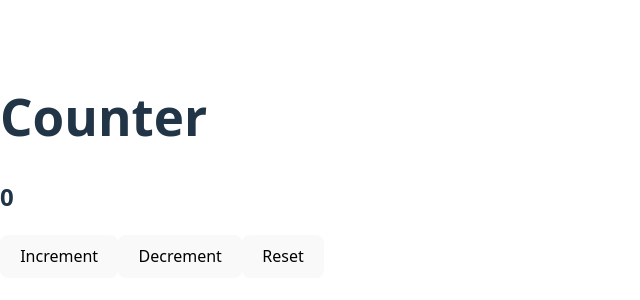
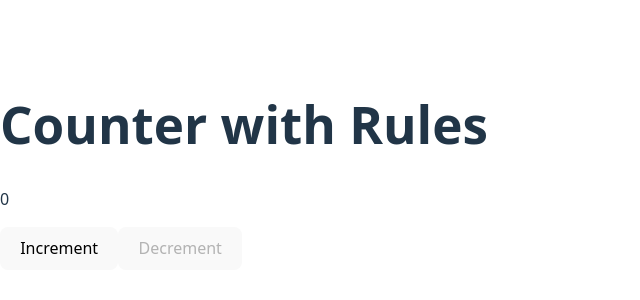
Before and after one commit to jadhavatharva4203/react-2026, a React (Vite) app: page / in a window 1280 px wide. Shown: the part 234-534 px from the top of the page, without its empty margins (0-640 px from the left). Built offline with nearby package versions, Linux system fonts and the light colour scheme.

Commit message:
React Day2: controlled input and bounded counter

```diff
--- a/src/App.jsx
+++ b/src/App.jsx
@@ -1,28 +1,64 @@
+// Input Mirror (Controlled output)
+// import { useState } from "react";
+
+// export default function App() {
+//   const [text, setText] = useState("")
+
+//   function typing(e) {
+//     setText(e.target.value)
+//   }
+
+//   return (
+//     <div>
+//       <h1>Input Mirror</h1>
+//       <input type="text" value={text} onChange={typing}/>
+//       <p>You typed : {text}</p>
+//     </div>
+//   )
+//   }
+
+// Counter with Rule
 import { useState } from "react";
 
 export default function App() {
-  const [count, setCount] = useState(0);
+  const[count, setCount] = useState(0)
+  const[isDisabledInc, setIsDisabledInc] = useState(false);
+  const[isDisabledDec, setIsDisabledDec] = useState(true);
 
   function increment() {
-    setCount(count + 1);
+    if (count < 10) {
+      const next = count + 1;
+      setCount(next);
+      setIsDisabledDec(false)
+      setIsDisabledInc(next >= 10)
+    }
+    else {
+      setIsDisabledDec(false)
+      setIsDisabledInc(true)
+    }
   }
 
   function decrement() {
-    setCount(count - 1);
+    if (count > 0) {
+      const next = count - 1;
+      setCount(next);
+      setIsDisabledDec(next <= 0)
+      setIsDisabledInc(false)
+    }
+    else {
+      setIsDisabledDec(true)
+      setIsDisabledInc(false)
+    }
   }
 
-  function reset() {
-    setCount(0);
-  }
+
 
   return (
     <div>
-      <h1>Counter</h1>
-      <h2>{count}</h2>
-
-      <button onClick={increment}>Increment</button>
-      <button onClick={decrement}>Decrement</button>
-      <button onClick={reset}>Reset</button>
+      <h1>Counter with Rules</h1>
+      <p>{count}</p>
+      <button type="button" disabled={isDisabledInc} onClick={increment} >Increment</button>
+      <button type="button" disabled={isDisabledDec} onClick={decrement}>Decrement</button>
     </div>
-  );
+  )
 }
```
